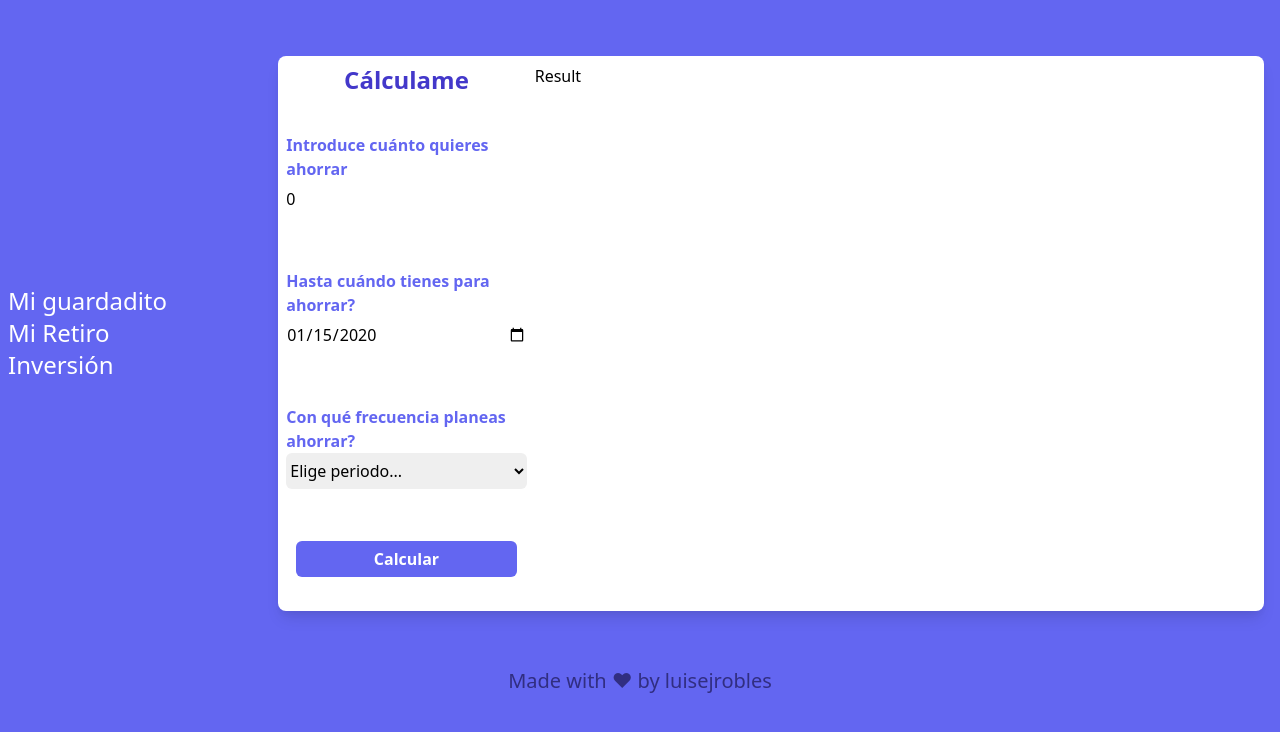
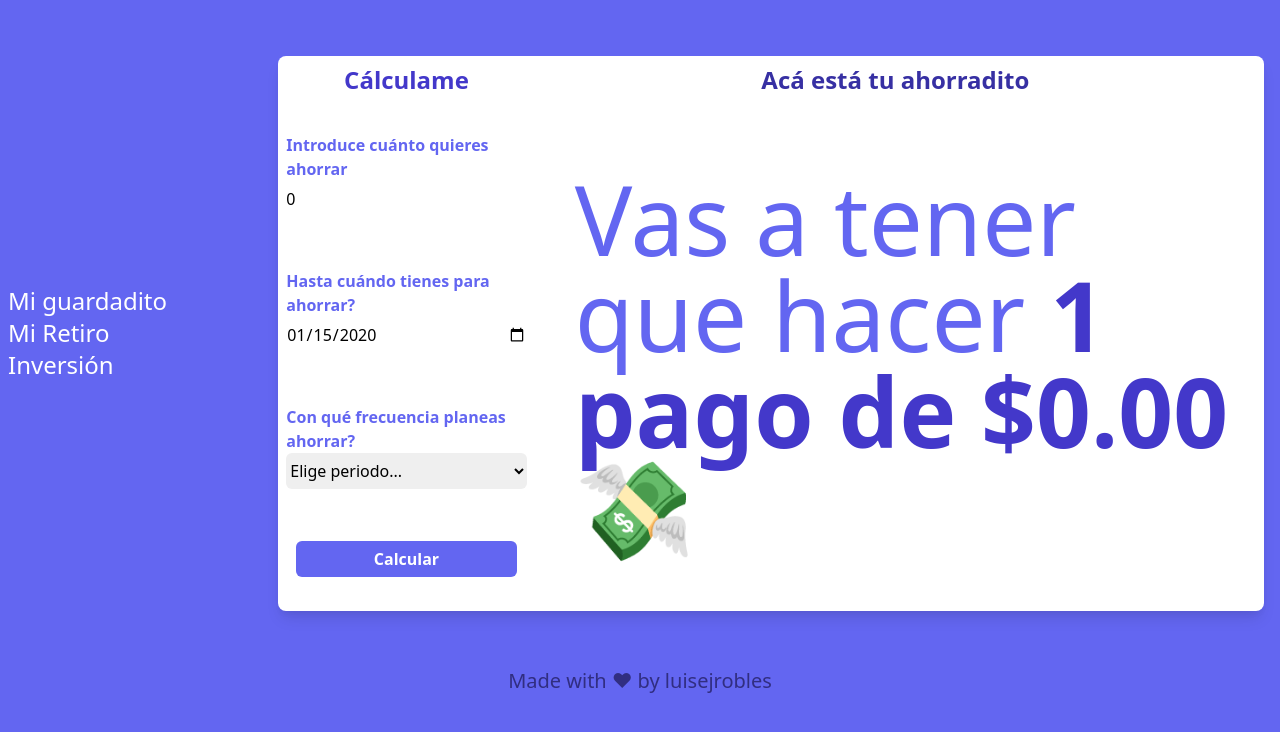
Before and after one commit to luisejrobles/future-me, a React (Create React App) app: page / in a window 1280 px wide. Both pictures are taken after typing "2020-01-15" into the empty fields and a click on the button "Calcular". Shown: the top 732 px of the page. Built offline with nearby package versions, Linux system fonts and the light colour scheme.

Commit message:
MiGuardadito done

```diff
--- a/src/components/MiGuardadito/MiGuardadito.js
+++ b/src/components/MiGuardadito/MiGuardadito.js
@@ -1,6 +1,6 @@
 import { useFormik } from "formik";
-import { DateTime } from "luxon";
-import React from "react";
+import { DateTime, Interval } from "luxon";
+import React, { useState } from "react";
 
 const GuardaditoForm = ({ formik }) => {
   return (
@@ -63,7 +63,51 @@ const GuardaditoForm = ({ formik }) => {
   );
 };
 
+const NoCalculo = () => {
+  return (
+    <div className="text-9xl justify-center text-indigo-300 h-full flex flex-col ">
+      Haz tu cálculo.👈
+    </div>
+  );
+};
+const DespliegueCalculo = ({ payments, paymentAmount }) => {
+  return (
+    <span>
+      <h1 className="text-2xl w-full h-1/5 text-center font-bold text-indigo-800">
+        Acá está tu ahorradito
+      </h1>
+      <div className="text-8xl w-full h-4/5 pl-10 text-indigo-500">
+        Vas a tener que hacer{"  "}
+        <span className="font-bold text-indigo-700">
+          {payments} pago
+          {payments > 1 ? "s" : ""} de ${paymentAmount}
+        </span>
+        💸
+      </div>
+    </span>
+  );
+};
 const MiGuardadito = () => {
+  const [paymentInfo, setPaymentInfo] = useState({
+    payments: 0,
+    paymentAmount: 0,
+  });
+
+  const [calculoHecho, setCalculoHecho] = useState(false);
+
+  const numberOfPayments = (daysOfDifference, periodicity) =>
+    truncDecimals(
+      daysOfDifference / periodicity >= 1 ? daysOfDifference / periodicity : 1
+    );
+  const truncDecimals = (number) => Math.trunc(number);
+
+  const getRange = (date) => {
+    const currentDate = DateTime.now();
+    let lastDate = DateTime.fromFormat(date, "yyyy-mm-dd");
+    lastDate = DateTime.fromISO(date);
+    const days = Interval.fromDateTimes(currentDate, lastDate).length("days");
+    return truncDecimals(days);
+  };
   const formik = useFormik({
     initialValues: {
       amountToSave: 0,
@@ -73,23 +117,14 @@ const MiGuardadito = () => {
     onSubmit: (values) => {
       const { amountToSave, finalDate, periodicity } = values;
       const daysOfDifference = getRange(finalDate);
-      console.log(daysOfDifference);
-      const numberOfPayments =
-        daysOfDifference / periodicity >= 1
-          ? daysOfDifference / periodicity
-          : 1;
-      const paymentAmount = amountToSave / numberOfPayments;
-      console.log(paymentAmount);
+      const payments = numberOfPayments(daysOfDifference, periodicity);
+      setPaymentInfo({
+        payments: numberOfPayments(daysOfDifference, periodicity),
+        paymentAmount: (amountToSave / payments).toFixed(2),
+      });
+      setCalculoHecho(true);
     },
   });
-
-  const getRange = (date) => {
-    console.log(date);
-    const currentDate = DateTime.now();
-    const lastDate = Date.now();
-    console.log(`Current: ${currentDate}, Last: ${lastDate}`);
-    return lastDate - currentDate;
-  };
 
   return (
     <div className="w-100 h-full  flex">
@@ -99,8 +134,15 @@ const MiGuardadito = () => {
         </h1>
         <GuardaditoForm formik={formik} />
       </div>
-      <div className="w-3/4 ">
-        <h1>Result</h1>
+      <div className="w-3/4">
+        {calculoHecho ? (
+          <DespliegueCalculo
+            payments={paymentInfo.payments}
+            paymentAmount={paymentInfo.paymentAmount}
+          />
+        ) : (
+          <NoCalculo />
+        )}
       </div>
     </div>
   );
```
